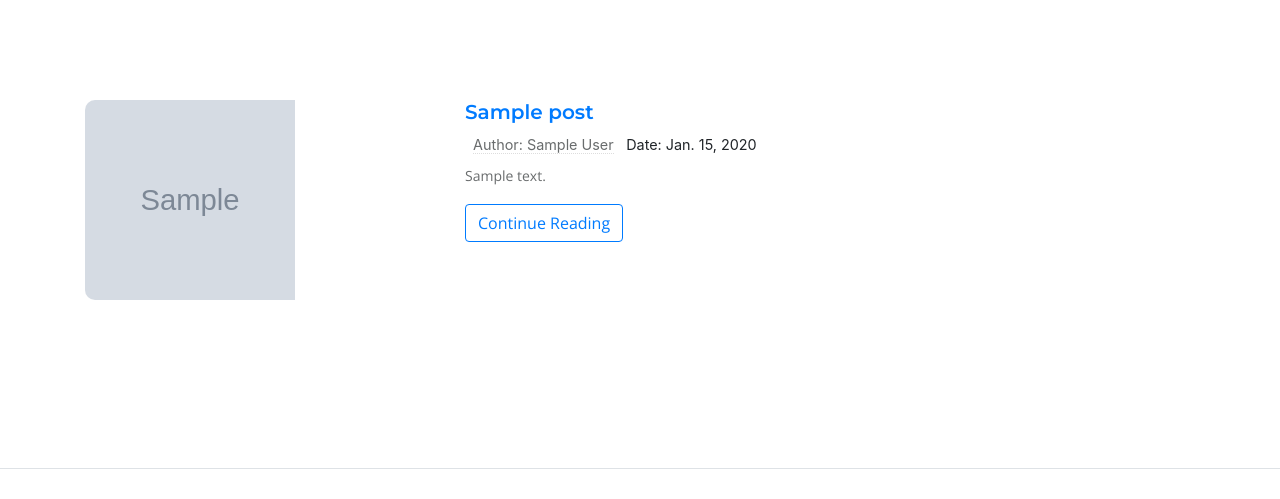
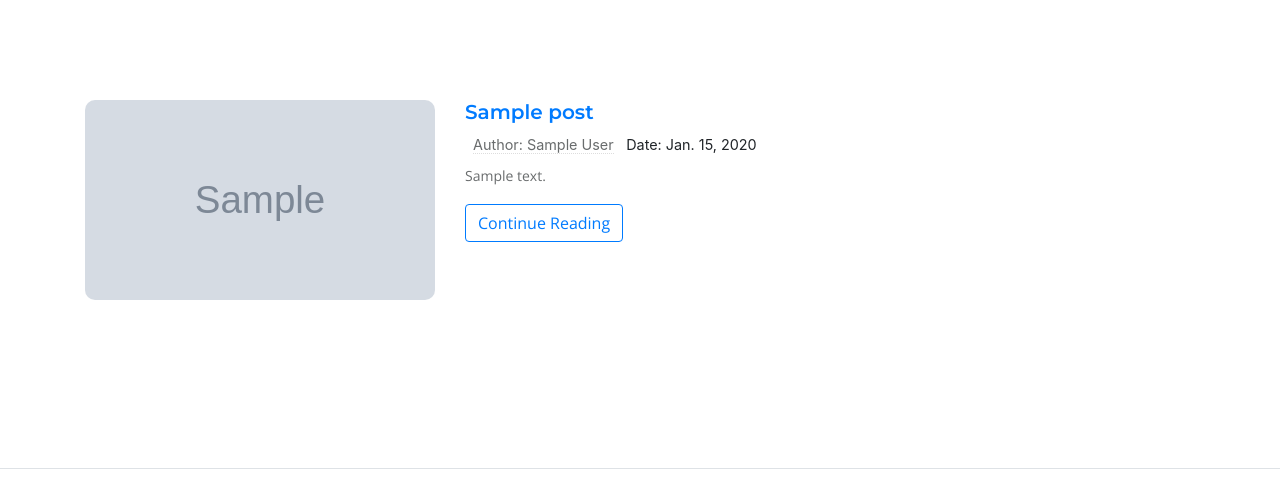
Before and after one commit to ZuhraErkayeva/LogBook, a Django app: page / in a window 1280 px wide. Shown: the part 71-570 px from the top of the page. Run offline with Django 5.2, Linux system fonts and the light colour scheme; tables that the repository leaves empty hold one stand-in row (values such as "Sample post"); grey boxes marked "Sample" are stand-in pictures; some libraries are stand-ins or nearby versions.

Commit message:
updated images

```diff
--- a/templates/index.html
+++ b/templates/index.html
@@ -16,7 +16,7 @@
     <div class="post-slider">
         {% for image in p.images.all %}
             <div class="carousel-item {% if forloop.first %}active{% endif %}">
-                <img loading="lazy" src="{{ image.image.url }}" class="img-fluid" alt="post-thumb" style="height:200px; width:210px; object-fit: cover;">
+                <img loading="lazy" src="{{ image.image.url }}" class="img-fluid" alt="post-thumb" style="height:200px; width:350px; object-fit: cover;">
             </div>
         {% endfor %}
     </div>
```
